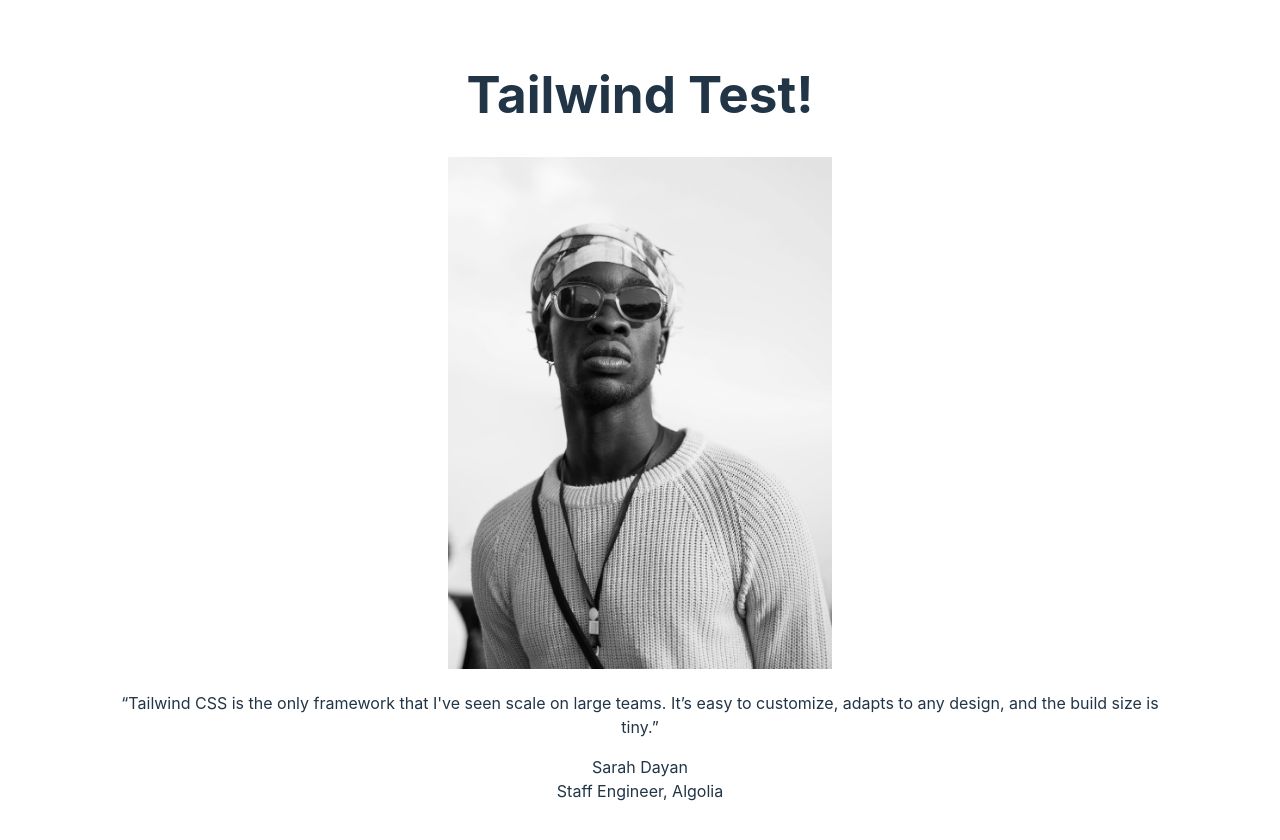
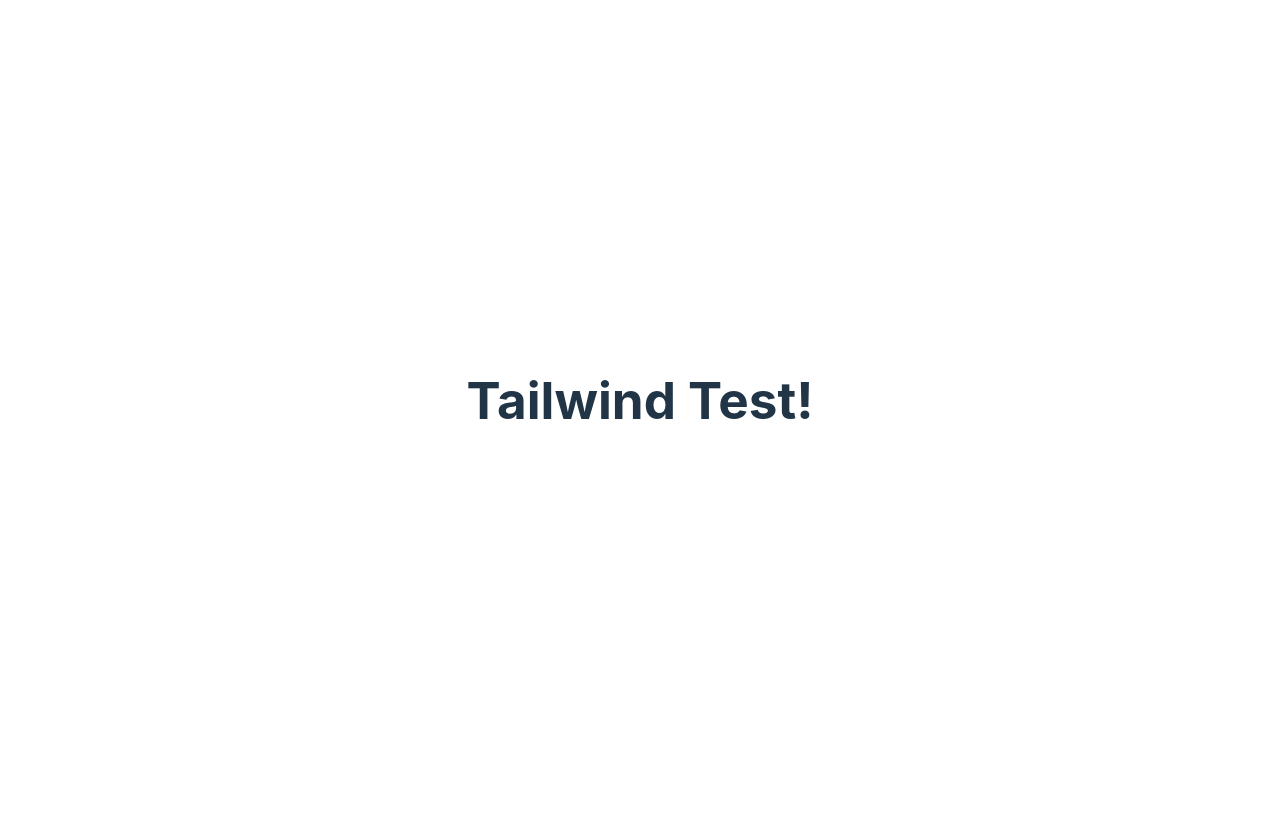
Before and after one commit to mozaid7/React, a React (Vite) app in the folder 03tailwindprops/: page / in a window 1280 px wide. Shown: the top 840 px of the page. After the commit the page ends 800 px from the top, so only its background shows below. Built offline with nearby package versions, Linux system fonts and the light colour scheme.

Commit message:
separated the component file from the Tailwind

```diff
--- a/03tailwindprops/src/App.jsx
+++ b/03tailwindprops/src/App.jsx
@@ -8,29 +8,10 @@ function App() {
 
   return (
     <>
-    <h1 className="bg-green-400 text-black p-4 rounded-xl">
+    <h1 className="bg-green-400 text-black p-4 rounded-xl mb-4">
       Tailwind Test!
     </h1>
-    <figure class="bg-slate-100 rounded-xl p-8 dark:bg-slate-800">
-  <img class="w-24 h-24 rounded-full mx-auto" src="src/pp1.jpg" alt="" width="384" height="512"/>
-  <div class="pt-6 space-y-4">
-    <blockquote>
-      <p class="text-lg font-medium">
-        “Tailwind CSS is the only framework that I've seen scale
-        on large teams. It’s easy to customize, adapts to any design,
-        and the build size is tiny.”
-      </p>
-    </blockquote>
-    <figcaption cl>
-      <div>
-        Sarah Dayan
-      </div>
-      <div>
-        Staff Engineer, Algolia
-      </div>
-    </figcaption>
-  </div>
-</figure>
+
     </>
   )
 }
```
Also changed, not shown: 03tailwindprops/src/Components/Card.jsx (added, +9 -0 lines).
